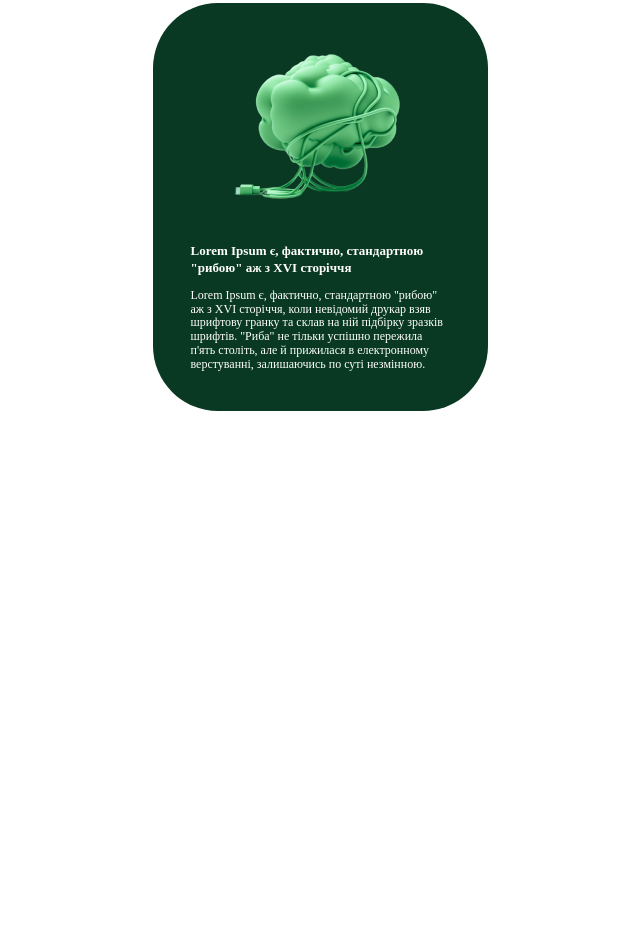
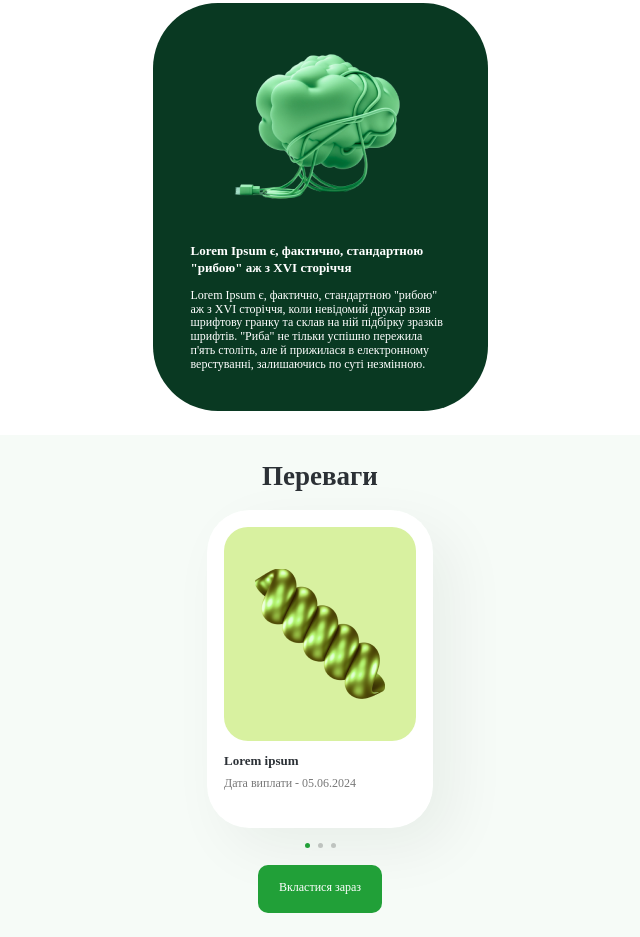
Before and after one commit to Goldenrash-lab/testwork-site-invest, a website built with Vite: page index.html in a window 1280 px wide. Shown: the part 1815-2752 px from the top of the page, without its empty margins (320-960 px from the left). Before the commit the page ends 2250 px from the top, so only its background shows below. Built offline with nearby package versions, Linux system fonts and the light colour scheme; a web font is replaced by a local one.

Commit message:
add section  benefits + add swiper

```diff
--- a/index.html
+++ b/index.html
@@ -124,7 +124,48 @@
           </div>
         </div>
       </section>
+      <section class="benefits">
+        <div class="container">
+          <div class="benefits__wrapper">
+            <h2 class="benefits__title">Переваги</h2>
+            <div class="benefits__slider">
+              <ul class="swiper-wrapper benefits__list">
+                <li class="swiper-slide benefits__item">
+                  <div class="benefits__item-box">
+                    <img src="/src/images/slider/img-1.png" alt="image abstract" class="benefits__img" />
+                  </div>
+                  <h4 class="benefits__item-title">Lorem ipsum</h4>
+                  <p class="benefits__item-text">Дата виплати - 05.06.2024</p>
+                </li>
+                <li class="swiper-slide benefits__item">
+                  <div class="benefits__item-box">
+                    <img src="/src/images/slider/img-2.png" alt="image abstract" class="benefits__img" />
+                  </div>
+                  <h4 class="benefits__item-title">Lorem ipsum</h4>
+                  <p class="benefits__item-text">Дата виплати - 05.06.2024</p>
+                </li>
+                <li class="swiper-slide benefits__item">
+                  <div class="benefits__item-box">
+                    <img src="/src/images/slider/img-3.png" alt="image abstract" class="benefits__img" />
+                  </div>
+                  <h4 class="benefits__item-title">Lorem ipsum</h4>
+                  <p class="benefits__item-text">Дата виплати - 05.06.2024</p>
+                </li>
+              </ul>
+              <!-- If we need pagination -->
+              <div class="pagination"></div>
+            </div>
+            <button class="benefits__btn">Вкластися зараз</button>
+          </div>
+        </div>
+      </section>
+      <section class="profit">
+        <div class="container">
+          <div class="profit__wrapper"></div>
+        </div>
+      </section>
     </main>
+    <script type="module" src="src/js/swiper.js"></script>
     <script type="module" src="src/js/main.js"></script>
   </body>
 </html>
--- a/package.json
+++ b/package.json
@@ -15,6 +15,7 @@
   },
   "dependencies": {
     "gh-pages": "^6.1.1",
-    "modern-normalize": "^2.0.0"
+    "modern-normalize": "^2.0.0",
+    "swiper": "^11.1.1"
   }
 }
--- a/src/css/styles.css
+++ b/src/css/styles.css
@@ -83,7 +83,7 @@
   margin-top: 5px;
 }
 .hero__form-text {
-  padding-left: 3px;
+  padding-left: 2px;
 }
 .hero__form-btn {
   border-radius: 10px;
@@ -182,3 +182,100 @@
 .about__item-img {
   margin: 0 auto;
 }
+
+/* BENEFITS */
+
+.benefits {
+  padding: 24px 0;
+  background: var(--color-shade-200);
+}
+.benefits__wrapper {
+  position: relative;
+}
+.benefits__title {
+  font-family: SB Sans Display Semibold;
+  font-weight: 600;
+  font-size: 27px;
+  line-height: 130%;
+  text-align: center;
+  margin-bottom: 16px;
+}
+.benefits__slider {
+  overflow: hidden;
+  max-width: 226px;
+  margin: 0 auto;
+  margin-bottom: 37px;
+  box-shadow: 20px 20px 60px 0 rgba(23, 33, 0, 0.06);
+  border-radius: 42px;
+}
+.swiper-wrapper {
+}
+.benefits__list {
+  display: flex;
+  align-items: center;
+}
+.swiper-slide {
+}
+.benefits__item {
+  padding: 17px;
+
+  background: var(--color-shade-600);
+
+  max-width: 226px;
+  min-height: 318px;
+  border-radius: 42px;
+}
+.benefits__item-box {
+  border-radius: 24px;
+  background-color: #d8f1a0;
+  display: flex;
+  justify-content: center;
+  align-items: center;
+  padding: 42px 30px;
+  margin-bottom: 12px;
+}
+.benefits__img {
+  width: 130px;
+  height: 130px;
+}
+.benefits__item-title {
+  font-family: SB Sans Display Semibold;
+
+  font-weight: 600;
+  font-size: 13px;
+  line-height: 130%;
+  margin-bottom: 6px;
+}
+.benefits__item-text {
+  line-height: 130%;
+  color: var(--color-text-200);
+}
+.pagination {
+  position: absolute;
+  display: flex;
+  justify-content: center;
+  bottom: 65px !important;
+}
+
+.benefits__btn {
+  text-align: center;
+  color: var(--color-shade-600);
+
+  border-radius: 10px;
+  padding: 16px 21px;
+
+  background-color: var(--color-primary-100);
+
+  border: none;
+  height: 48px;
+  margin: 0 auto;
+  display: flex;
+}
+
+.swiper-pagination-bullet {
+  width: 5px !important;
+  height: 5px !important;
+}
+.swiper-pagination-bullet-active {
+  background-color: var(--color-primary-100) !important;
+}
--- /dev/null
+++ b/src/js/swiper.js
@@ -0,0 +1,20 @@
+import Swiper from "swiper";
+import { Navigation, Pagination } from "swiper/modules";
+// import Swiper and modules styles
+import "swiper/css";
+import "swiper/css/navigation";
+import "swiper/css/pagination";
+
+// init Swiper:
+const swiper = new Swiper(".benefits__slider", {
+  // configure Swiper to use modules
+  modules: [Navigation, Pagination],
+  slidesPerView: 1,
+  loop: true,
+  loopedSlides: 1,
+
+  pagination: {
+    el: ".pagination",
+    clickable: true,
+  },
+});
```
Also changed, not shown: src/images/slider/img-1.png (added), src/images/slider/img-2.png (added), src/images/slider/img-3.png (added), 1 other file.
